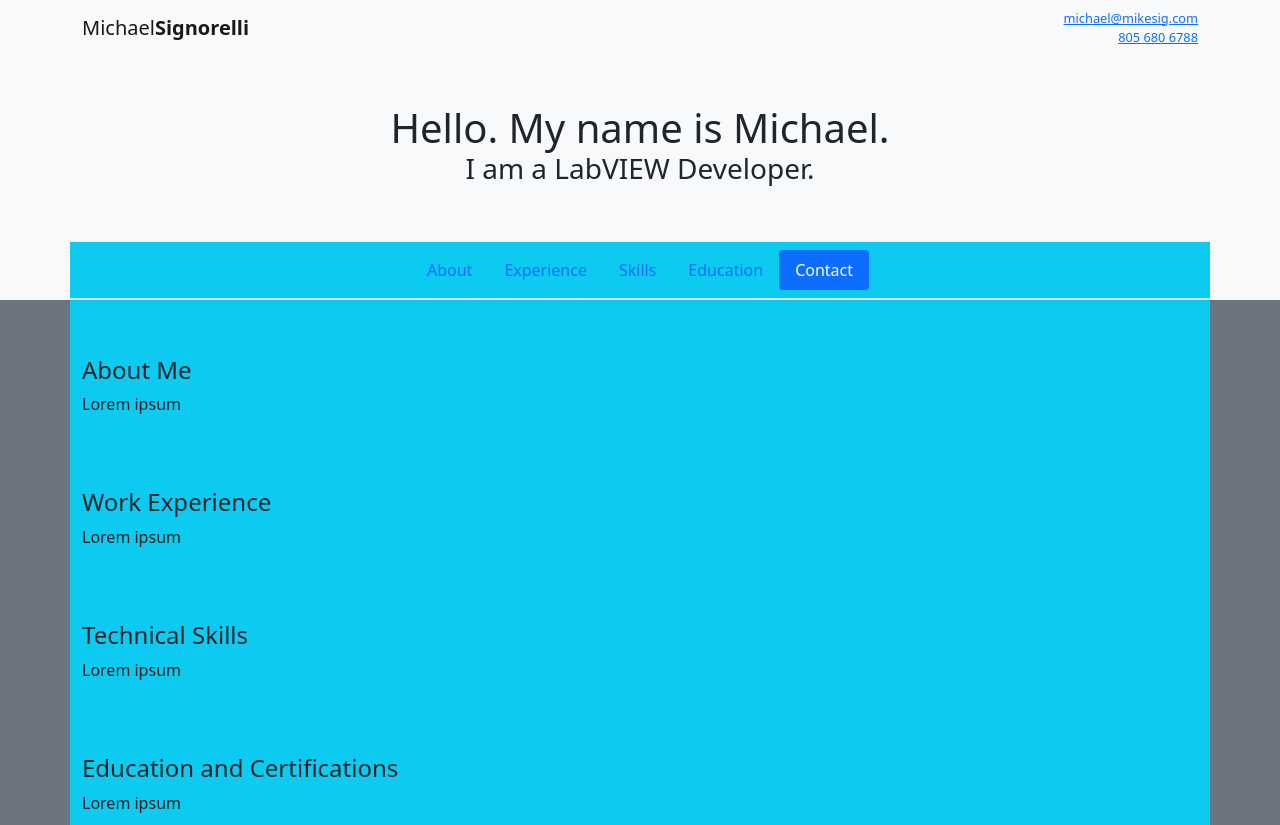
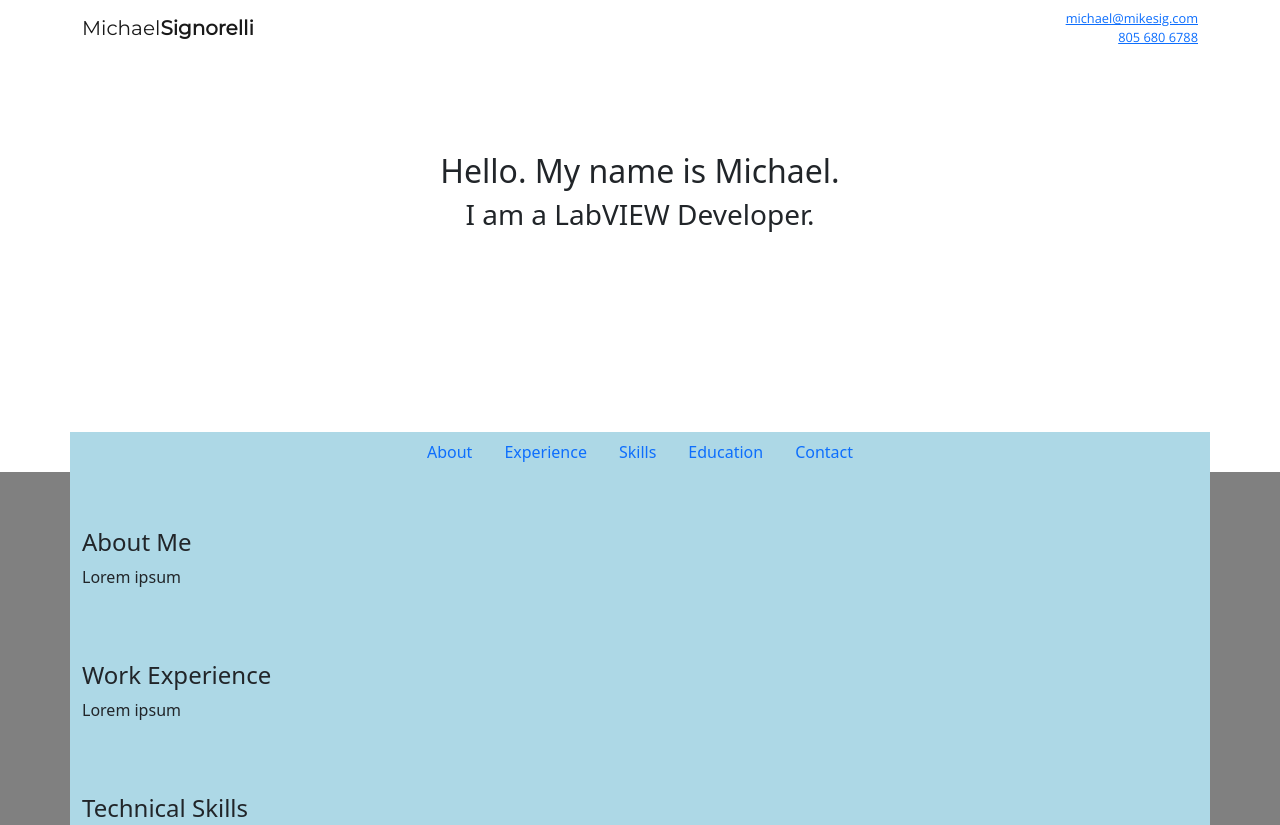
Before and after one commit to michaelsignorelli/personal-website, a plain HTML site: page index.html in a window 1280 px wide. Shown: the top 825 px of the page. Drawn offline with nearby package versions, Linux system fonts and the light colour scheme.

Commit message:
Progress on header and jumbotron

```diff
--- a/css/mikesig.scss
+++ b/css/mikesig.scss
@@ -1,14 +1,45 @@
-// fonts
+// imports
 @import url('https://fonts.googleapis.com/css2?family=Montserrat&display=swap');
 @import url('https://fonts.googleapis.com/css2?family=Open+Sans&display=swap');
 @import url('https://fonts.googleapis.com/css2?family=Roboto&display=swap');
+@import url('https://fonts.googleapis.com/css2?family=Montserrat&display=swap');
+
+// fonts
+$brandFont: "Montserrat";
+$headerTextFont: "Open Sans";
+
+// colors
+$headerColor: white;
+$bgColor: grey;
+$contentColor: lightblue;
+
+body {
+    background-color: $headerColor;
+}
+
+.bg-color {
+    background-color: $bgColor;
+}
+
+.content-color {
+    background-color: $contentColor;
+}
+
+.navbar-brand {
+    font-family: $brandFont;
+}
 
 .header-text {
     font-size: 0.8em;
+    font-family: $headerTextFont;
 }
 
 .jumbotron {
-//    padding: 5rem 0;
+    padding: 1rem 0;
+}
+
+.jumbotron-sm {
+    padding: 6rem 0 12rem 0;
 }
 
 .active {
--- a/index.html
+++ b/index.html
@@ -17,14 +17,14 @@
     <title>mikesig.com</title>
 </head>
 
-<body data-bs-spy="scroll" data-bs-target="#navigation" data-bs-offset="0" tabindex="0" class="bg-light">
+<body data-bs-spy="scroll" data-bs-target="#navigation" data-bs-offset="0" tabindex="0">
     <!-- your awesome webpage goes here -->
 
     <!-- header -->
-    <!-- mobile incomplete --> <!-- css incomplete -->
     <header class="navbar navbar-light">
         <div class="container">
-            <a class="navbar-brand" href="#">Michael<span class="fw-bold">Signorelli</span></a>
+            <a class="navbar-brand d-none d-sm-block" href="#">Michael<span class="fw-bold">Signorelli</span></a>
+            <a class="navbar-brand d-sm-none" href="#">m<span class="fw-bold">s</span></a>
             <div class="d-flex flex-row ms-auto">
                 <div class="d-flex flex-column">
                     <a class="text-end header-text" href="mailto:#">michael@mikesig.com</a>
@@ -35,21 +35,30 @@
     </header>
 
     <!-- jumbotron -->
-    <!-- mobile incomplete --> <!-- css incomplete -->
-    <div class="container">
+    <div class="container d-sm-none">
         <div class="row">
-            <div class="col text-center pt-2 pt-sm-5 pb-5 jumbotron">
-                <h1 class="mx-auto d-none d-sm-inline">Hello. My name is Michael.</h1>
+            <div class="col text-center jumbotron">
+                <h2 class="mx-auto">Hi. My name is Michael.</h2>
+                <h3 class="mx-auto">I am a LabVIEW Developer.</h3>
+            </div>
+        </div>
+    </div>
+
+    <!-- jumbotron-sm -->
+    <div class="container d-none d-sm-block">
+        <div class="row">
+            <div class="col text-center jumbotron-sm">
+                <h2 class="mx-auto">Hello. My name is Michael.</h2>
                 <h3 class="mx-auto">I am a LabVIEW Developer.</h3>
             </div>
         </div>
     </div>
 
     <!-- navigation -->
-    <!-- mobile incomplete --> <!-- css incomplete -->
-    <div class="container sticky-top bg-info border-bottom border-2">
-        <nav class="nav navbar">
-            <ul class="nav nav-pills mx-auto" id="navigation">
+    <!-- css incomplete -->
+    <div class="container d-none d-sm-block sticky-top content-color">
+        <nav class="nav">
+            <ul class="nav mx-auto" id="navigation">
                 <li class="nav-item">
                     <a class="nav-link active" href="#about">
                         About
@@ -81,8 +90,8 @@
 
     <!-- body -->
     <!-- mobile incomplete --> <!-- css incomplete -->
-    <div class="bg-secondary">
-        <div class="container bg-info" style="height:2048px;">
+    <div class="bg-color">
+        <div class="container content-color" style="height:2048px;">
             <div class="row">
                 <div class="col">
                     <h4 class="anchor" id="about">About Me</h4>
```
Also changed, not shown: css/mikesig.css, 1 other file.
